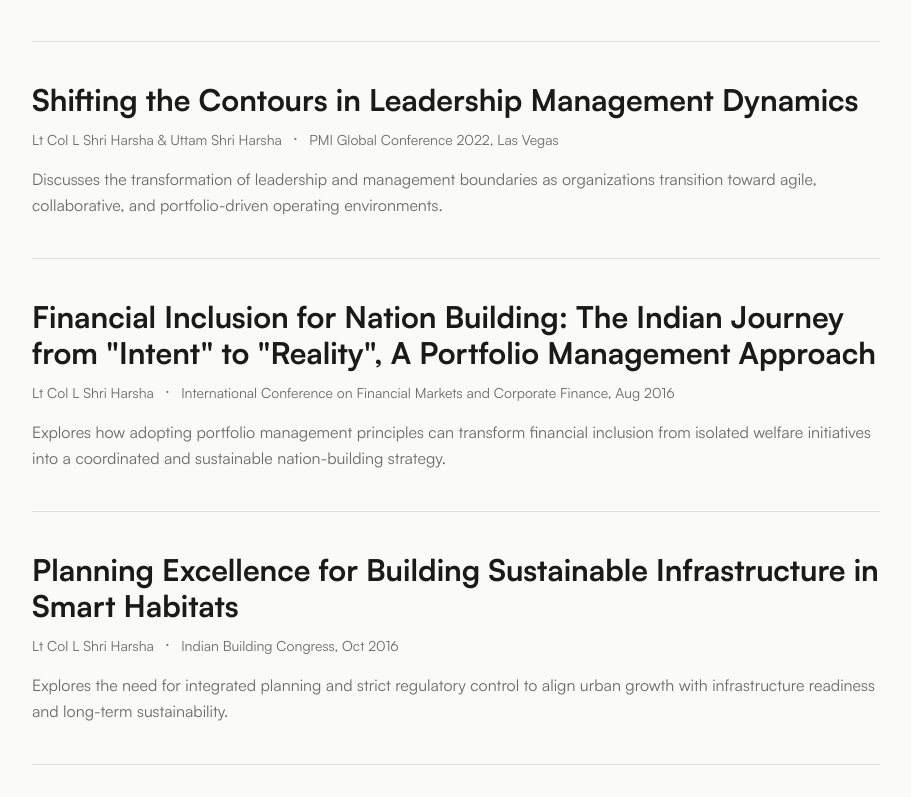
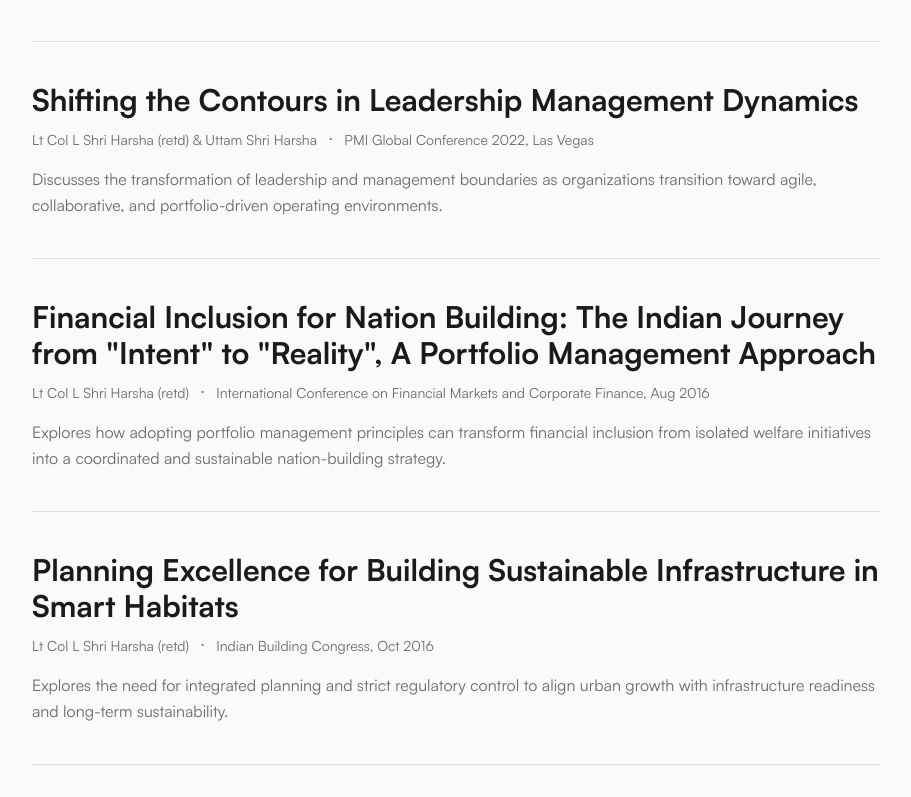
Before and after one commit to awmrakyat13/Zero2One, a React (Vite) app: page /research in a window 1280 px wide. Shown: the part 923-1720 px from the top of the page, without its empty margins (184-1095 px from the left). Built offline with nearby package versions, Linux system fonts and the light colour scheme; a web font is replaced by a local one.

Commit message:
Standardize Lt Col L Shri Harsha name with (retd) suffix
Co-Authored-By: Claude Opus 4.6 <noreply@anthropic.com>

```diff
--- a/src/App.jsx
+++ b/src/App.jsx
@@ -11,7 +11,7 @@ import ResearchPage from './pages/ResearchPage';
 
 const team = [
   {
-    name: "Lt Col L Shri Harsha (Retd.), BE, MBA, MBL, PMP, PgMP, DASSM",
+    name: "Lt Col L Shri Harsha (retd), BE, MBA, MBL, PMP, PgMP, DASSM",
     role: "Partner, Strategy & Leadership",
     domain: "Strategic Planning & Leadership Under Pressure",
     bio: "Decorated military leader turned strategy consultant. Brings disciplined execution frameworks and leadership under pressure to complex organizational challenges.",
--- a/src/data/publications.js
+++ b/src/data/publications.js
@@ -13,37 +13,37 @@ const publications = [
   },
   {
     title: "Shifting the Contours in Leadership Management Dynamics",
-    authors: "Lt Col L Shri Harsha & Uttam Shri Harsha",
+    authors: "Lt Col L Shri Harsha (retd) & Uttam Shri Harsha",
     venue: "PMI Global Conference 2022, Las Vegas",
     reference: "Discusses the transformation of leadership and management boundaries as organizations transition toward agile, collaborative, and portfolio-driven operating environments."
   },
   {
     title: "Financial Inclusion for Nation Building: The Indian Journey from \"Intent\" to \"Reality\", A Portfolio Management Approach",
-    authors: "Lt Col L Shri Harsha",
+    authors: "Lt Col L Shri Harsha (retd)",
     venue: "International Conference on Financial Markets and Corporate Finance, Aug 2016",
     reference: "Explores how adopting portfolio management principles can transform financial inclusion from isolated welfare initiatives into a coordinated and sustainable nation-building strategy."
   },
   {
     title: "Planning Excellence for Building Sustainable Infrastructure in Smart Habitats",
-    authors: "Lt Col L Shri Harsha",
+    authors: "Lt Col L Shri Harsha (retd)",
     venue: "Indian Building Congress, Oct 2016",
     reference: "Explores the need for integrated planning and strict regulatory control to align urban growth with infrastructure readiness and long-term sustainability."
   },
   {
     title: "Risks, Profits & Ethics: A Governance Challenge",
-    authors: "Lt Col L Shri Harsha",
+    authors: "Lt Col L Shri Harsha (retd)",
     venue: "Institute of Directors, New Delhi, Dec 2015",
     reference: "Questions the ownership of ethical accountability in contemporary corporations where aggressive growth imperatives increasingly conflict with professional responsibility."
   },
   {
     title: "Competent Teams for Challenging Times",
-    authors: "Lt Col L Shri Harsha",
+    authors: "Lt Col L Shri Harsha (retd)",
     venue: "KIIT School of Management, Bhubaneshwar, Jan 2015",
     reference: "Explores the responsibility of educational institutions in shaping capable human capital, highlighting gaps in existing models and proposing directions for systemic improvement."
   },
   {
     title: "Experience based Creativity = Innovative Project Management",
-    authors: "Lt Col L Shri Harsha",
+    authors: "Lt Col L Shri Harsha (retd)",
     venue: "PMI India, Feb 2013",
     reference: "Argues that modern project management's process innovations and skill specialization can create operational myopia unless consciously anchored to the broader project vision."
   }
```
